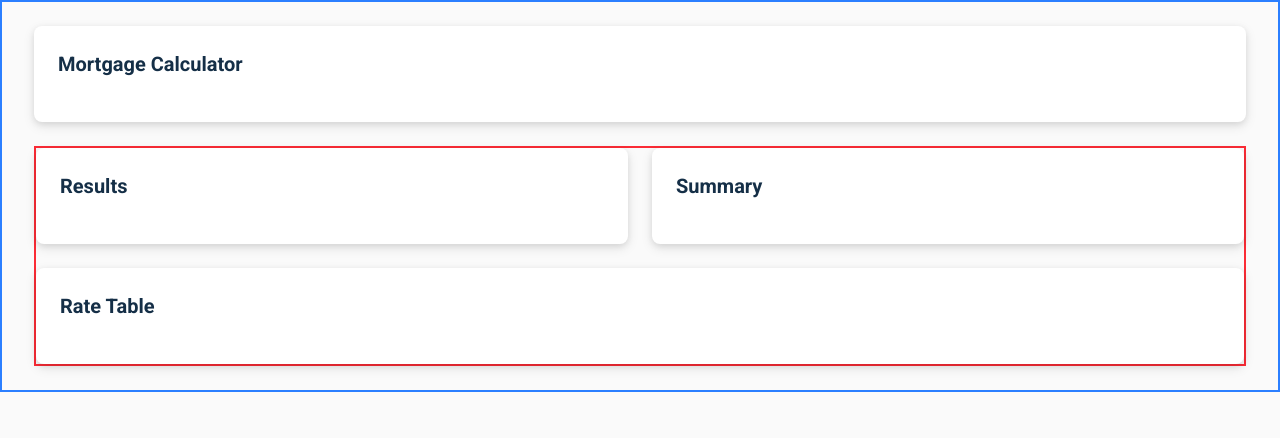
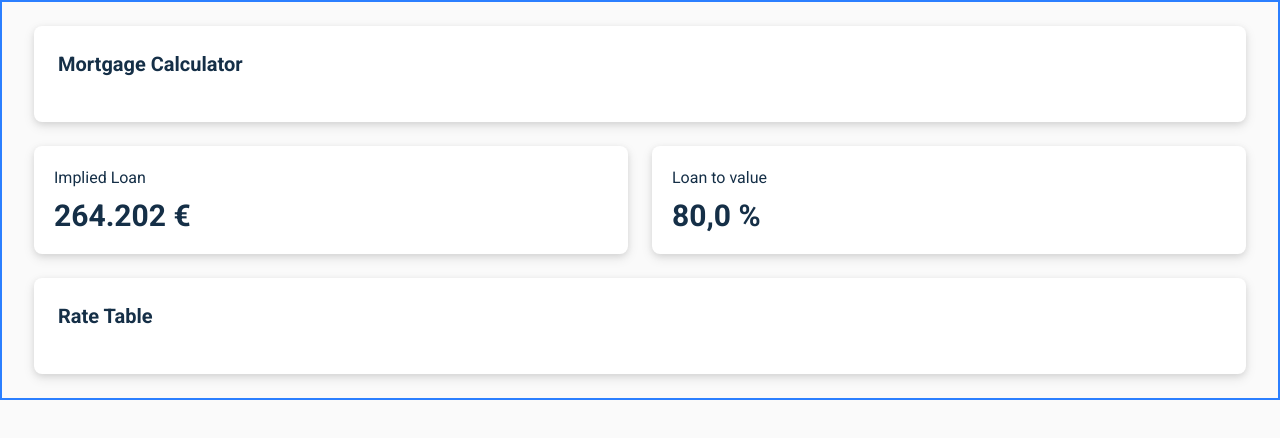
Before and after one commit to Hamicch/hypofriend, a Vue app: page / in a window 1280 px wide. Shown: the top 438 px of the page. Built offline with nearby package versions, Linux system fonts and the light colour scheme; the HTML template or start-up script is replaced by a standard one.

Commit message:
feat: add ResultPanel and formatted display values

```diff
--- /dev/null
+++ b/src/components/ResultPanel.vue
@@ -0,0 +1,21 @@
+<template>
+  <Card>
+    <div class=" flex flex-col gap-2 p-4 sm:p-5">
+      <p class="text-base">{{ title }}</p>
+      <p class="text-3xl font-bold">
+        {{calculatedValue }}
+      </p>
+    </div>
+  </Card>
+</template>
+
+<script setup lang="ts">
+import Card from '@/components/Card.vue'
+
+interface ResultPanelProps {
+  title: string
+  calculatedValue: string
+}
+
+defineProps<ResultPanelProps>()
+</script>
--- /dev/null
+++ b/src/composables/useFormatters.ts
@@ -0,0 +1,23 @@
+export type DisplayFlag = 'currency' | 'percentage'
+
+export function formatDisplay(value: number, flag: DisplayFlag): string {
+  if (flag === 'currency') {
+    return new Intl.NumberFormat('de-DE', {
+      style: 'currency',
+      currency: 'EUR',
+      minimumFractionDigits: 0,
+      maximumFractionDigits: 2
+    }).format(value)
+  }
+  if (flag === 'percentage') {
+    return new Intl.NumberFormat('de-DE', {
+      style: 'percent',
+      minimumFractionDigits: 1,
+      maximumFractionDigits: 2
+    }).format(value / 100)
+  }
+  return new Intl.NumberFormat('de-DE', {
+    minimumFractionDigits: 0,
+    maximumFractionDigits: 2
+  }).format(value)
+}
--- a/src/pages/MortgageCalculator.vue
+++ b/src/pages/MortgageCalculator.vue
@@ -1,12 +1,15 @@
 <script setup lang="ts">
 import Card from '@/components/Card.vue'
+import ResultPanel from '@/components/ResultPanel.vue'
+import { formatDisplay } from '@/composables/useFormatters'
+
+const impliedLoan = formatDisplay(264202, 'currency')
+const loanToValue = formatDisplay(80, 'percentage')
 </script>
 
 <template>
-  <!-- Responsive layout: 1 column on small screens, 2 columns from lg up -->
   <main class="mx-auto max-w-7xl px-4 sm:px-6 lg:px-8 py-6 border-2 border-blue-500">
     <div class="grid grid-cols-1 lg:grid-cols-6 gap-6 items-start">
-      <!-- Left column: Calculator takes 2/3 on large screens -->
       <section aria-labelledby="calc-title" class="space-y-6 lg:col-span-6">
         <h2 id="calc-title" class="sr-only">Mortgage Calculator</h2>
         <Card>
@@ -20,22 +23,11 @@ import Card from '@/components/Card.vue'
       <section aria-labelledby="results-title" class="lg:col-span-6">
         <h2 id="results-title" class="sr-only">Results</h2>
 
-        <div class="grid grid-cols-1 lg:grid-cols-2 gap-6 w-full border-2 border-red-500">
-          <!-- Row 1: Results -->
-          <Card class="min-h-24">
-            <div class="p-4 sm:p-6">
-              <p class="text-xl font-semibold">Results</p>
-            </div>
-          </Card>
+        <div class="grid grid-cols-1 lg:grid-cols-2 gap-6">
+          <ResultPanel title="Implied Loan" :calculatedValue="impliedLoan" />
 
-          <!-- Row 1: Summary -->
-          <Card class="min-h-24">
-            <div class="p-4 sm:p-6">
-              <p class="text-xl font-semibold">Summary</p>
-            </div>
-          </Card>
+          <ResultPanel title="Loan to value" :calculatedValue="loanToValue" />
 
-          <!-- Row 2: Rate Table spans both columns on lg+ -->
           <Card class="min-h-24 lg:col-span-2">
             <div class="p-4 sm:p-6">
               <p class="text-xl font-semibold">Rate Table</p>
```
